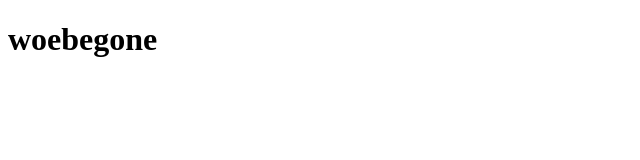
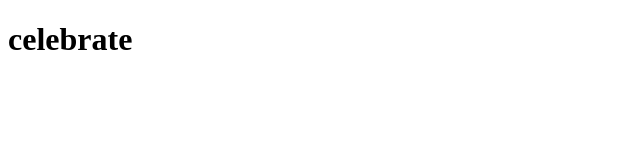
Before and after one commit to 0x57/0x57.github.io, a plain HTML site: page index.html in a window 1280 px wide. Shown: the full height of the page, 0-640 px from the left. Drawn offline with Linux system fonts and the light colour scheme.

Commit message:
update index.html

```diff
--- a/index.html
+++ b/index.html
@@ -2,9 +2,9 @@
 <html>
 <head>
 	<meta charset="utf-8">
-	<title>woebegone</title>
+	<title>celebrate</title>
 </head>
 <body>
-<h1>woebegone</h1>
+<h1>celebrate</h1>
 </body>
 </html>
```
